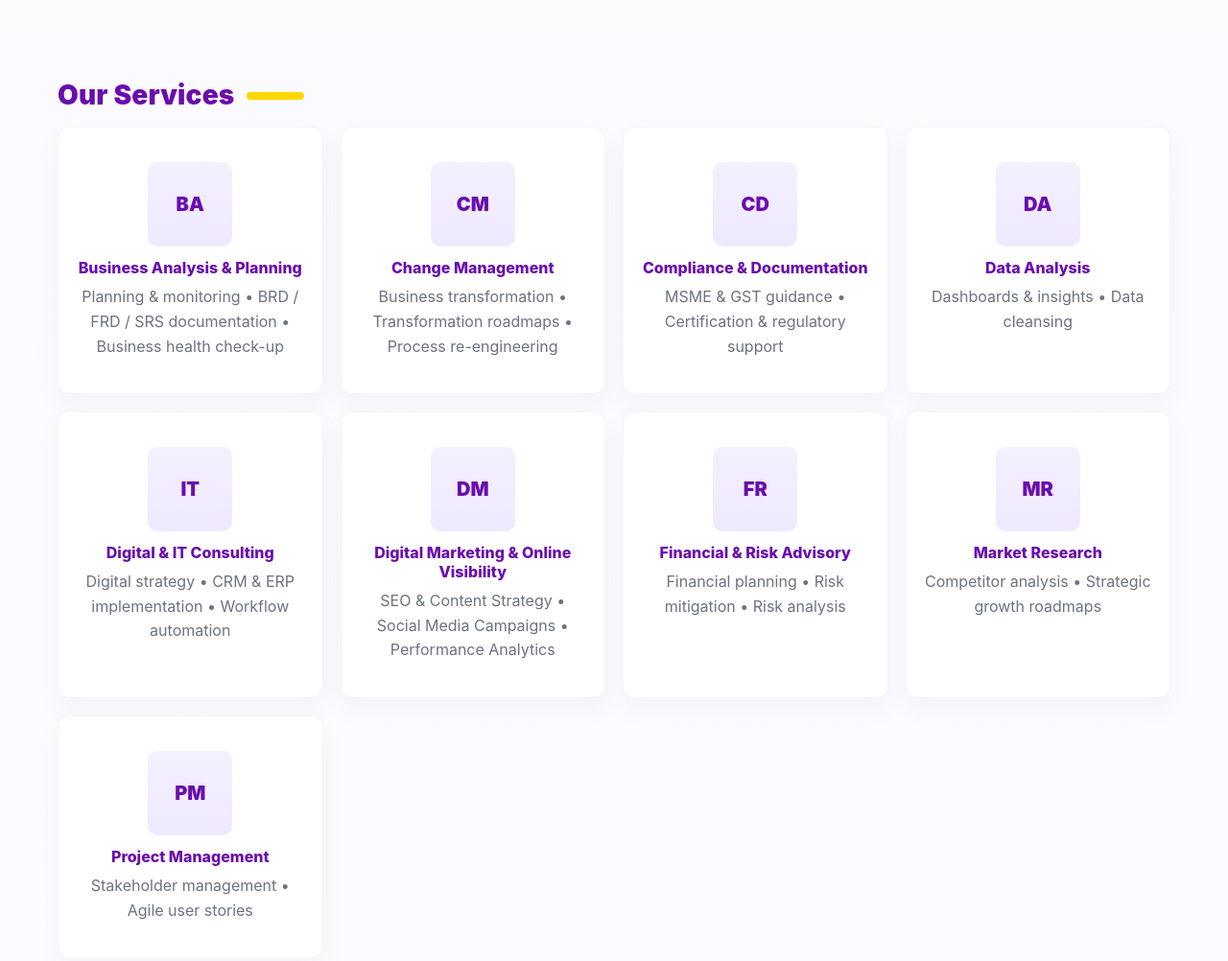
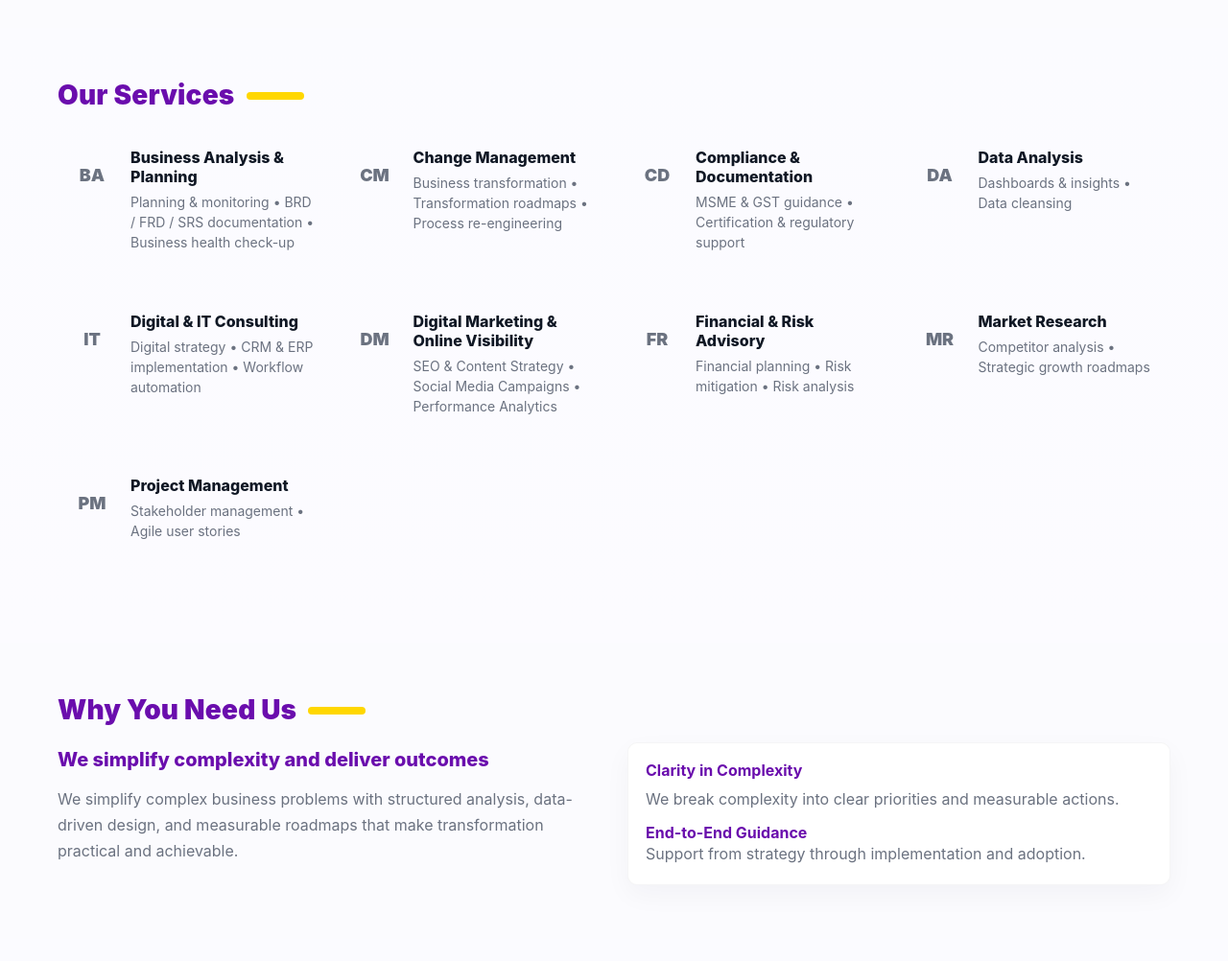
Before and after one commit to saravanaakconsult-pixel/Newtest, a plain HTML site: page index.html in a window 1280 px wide. Shown: the part 1040-2042 px from the top of the page at 96% size. Drawn offline with Linux system fonts and the light colour scheme.

Commit message:
Update index.html

```diff
--- a/index.html
+++ b/index.html
@@ -31,11 +31,10 @@
   /* Menu bar underneath */
   .menu-bar{display:flex;justify-content:center;gap:18px;padding:12px 0;border-top:1px solid rgba(15,23,42,0.03);background:linear-gradient(180deg, rgba(255,255,255,0.96), rgba(255,255,255,0.98))}
   .nav-link{padding:8px 12px;border-radius:8px;font-weight:700;font-size:15px;color:var(--ink);cursor:pointer;position:relative;background:transparent}
-  /* remove heavy grey box; we use an underline pseudo-element */
   .nav-link:hover,
   .nav-link:focus{ color:var(--purple); outline: none; }
 
-  /* Underline (Option A) */
+  /* Underline (Option A previously chosen) */
   .nav-link::after{
     content:"";
     position:absolute;
@@ -58,7 +57,7 @@
   .menu-bar .cta{ border-radius:10px; box-shadow:0 6px 18px rgba(106,13,173,0.08); transition:transform .12s ease, box-shadow .12s ease;}
   .menu-bar .cta:hover{ transform:translateY(-1px); box-shadow:0 10px 24px rgba(106,13,173,0.10); }
 
-  /* Dropdown panel (subtle + lower) */
+  /* Dropdown panel */
   .dropdown-wrap{position:relative;display:inline-block}
   .dropdown-panel{
     position:absolute;left:50%;transform:translateX(-50%);top:62px;
@@ -95,12 +94,40 @@
   .about-content{display:grid;grid-template-columns:1fr;gap:18px}
   .about-content p{color:var(--muted);line-height:1.7}
 
-  /* Services grid + flip cards */
+  /* Services grid - FLAT style (no outline/box) */
   .services-grid{display:grid;grid-template-columns:repeat(auto-fit,minmax(240px,1fr));gap:18px;margin-top:18px}
-  .service-card{background:var(--card);border-radius:12px;padding:36px 18px;border:1px solid rgba(14,20,39,0.04);box-shadow:0 12px 30px rgba(16,24,40,0.04);text-align:center;min-height:160px}
-  .service-card .icon{width:88px;height:88px;margin:0 auto 12px;border-radius:10px;background:linear-gradient(180deg,#f3f0ff,#efe9ff);display:grid;place-items:center;color:var(--purple);font-weight:900;font-size:20px}
-  .service-card .title{font-weight:800;color:var(--purple);margin-top:8px}
-  .service-card .desc{color:var(--muted);margin-top:8px;line-height:1.6}
+  .service-card{
+    background:transparent;      /* plain background */
+    border: none;                /* remove outline */
+    box-shadow: none;            /* remove shadow */
+    padding:22px 8px;           /* keep spacing */
+    text-align:left;
+    min-height:140px;
+    transition:color .16s ease;
+    display:flex;
+    gap:12px;
+    align-items:flex-start;
+  }
+  .service-card .icon{
+    width:56px;height:56px;
+    border-radius:8px;
+    background:transparent;      /* no colored box */
+    display:grid;place-items:center;
+    color:var(--muted);           /* muted by default */
+    font-weight:900;font-size:18px;
+    transition:transform .18s ease, color .18s ease;
+    flex:0 0 56px;
+  }
+  .service-card .content{flex:1}
+  .service-card .title{
+    font-weight:800;color:var(--ink);margin-top:0;font-size:16px;
+    transition:color .18s ease;
+  }
+  .service-card .desc{color:var(--muted);margin-top:6px;line-height:1.5;font-size:14px}
+
+  /* Hover: plain but with a small purple color change (Option B) */
+  .service-card:hover .icon{ color:var(--purple); transform:translateY(-6px); }
+  .service-card:hover .title{ color:var(--purple); }
 
   /* Experts carousel style (cards) */
   .experts-grid{display:grid;grid-template-columns:repeat(auto-fit,minmax(260px,1fr));gap:18px;margin-top:18px}
@@ -123,6 +150,8 @@
     .section-title{ justify-content:center; gap:8px; }
     .menu-bar{flex-wrap:wrap;padding:10px 12px;gap:8px}
     .nav-link{font-size:14px;padding:8px 10px}
+    .service-card{ padding:18px 6px; min-height:120px; }
+    .service-card .icon{ width:48px;height:48px; flex:0 0 48px; font-size:16px; }
   }
 
   /* utility: visually-hidden (a11y) */
@@ -207,58 +236,76 @@
       <div class="section-title"><h2>Our Services</h2><div class="accent" aria-hidden="true"></div></div>
 
       <div class="services-grid" id="servicesGrid">
-        <div id="services-business-analysis" class="service-card">
-          <div class="icon">BA</div>
-          <div class="title">Business Analysis &amp; Planning</div>
+        <div id="services-business-analysis" class="service-card" role="article" aria-labelledby="svc-ba-title">
+          <div class="icon" aria-hidden="true">BA</div>
+          <div class="content">
+            <div id="svc-ba-title" class="title">Business Analysis &amp; Planning</div>
             <div class="desc">Planning & monitoring • BRD / FRD / SRS documentation • Business health check-up</div>
           </div>
+        </div>
 
-        <div id="services-change-management" class="service-card">
-          <div class="icon">CM</div>
-          <div class="title">Change Management</div>
+        <div id="services-change-management" class="service-card" role="article" aria-labelledby="svc-cm-title">
+          <div class="icon" aria-hidden="true">CM</div>
+          <div class="content">
+            <div id="svc-cm-title" class="title">Change Management</div>
             <div class="desc">Business transformation • Transformation roadmaps • Process re-engineering</div>
           </div>
+        </div>
 
-        <div id="services-compliance-documentation" class="service-card">
-          <div class="icon">CD</div>
-          <div class="title">Compliance &amp; Documentation</div>
+        <div id="services-compliance-documentation" class="service-card" role="article" aria-labelledby="svc-cd-title">
+          <div class="icon" aria-hidden="true">CD</div>
+          <div class="content">
+            <div id="svc-cd-title" class="title">Compliance &amp; Documentation</div>
             <div class="desc">MSME & GST guidance • Certification & regulatory support</div>
           </div>
+        </div>
 
-        <div id="services-data-analysis" class="service-card">
-          <div class="icon">DA</div>
-          <div class="title">Data Analysis</div>
+        <div id="services-data-analysis" class="service-card" role="article" aria-labelledby="svc-da-title">
+          <div class="icon" aria-hidden="true">DA</div>
+          <div class="content">
+            <div id="svc-da-title" class="title">Data Analysis</div>
             <div class="desc">Dashboards & insights • Data cleansing</div>
           </div>
+        </div>
 
-        <div id="services-digital-it" class="service-card">
-          <div class="icon">IT</div>
-          <div class="title">Digital &amp; IT Consulting</div>
+        <div id="services-digital-it" class="service-card" role="article" aria-labelledby="svc-it-title">
+          <div class="icon" aria-hidden="true">IT</div>
+          <div class="content">
+            <div id="svc-it-title" class="title">Digital &amp; IT Consulting</div>
             <div class="desc">Digital strategy • CRM & ERP implementation • Workflow automation</div>
           </div>
+        </div>
 
-        <div id="services-digital-marketing" class="service-card">
-          <div class="icon">DM</div>
-          <div class="title">Digital Marketing &amp; Online Visibility</div>
+        <div id="services-digital-marketing" class="service-card" role="article" aria-labelledby="svc-dm-title">
+          <div class="icon" aria-hidden="true">DM</div>
+          <div class="content">
+            <div id="svc-dm-title" class="title">Digital Marketing &amp; Online Visibility</div>
             <div class="desc">SEO & Content Strategy • Social Media Campaigns • Performance Analytics</div>
           </div>
+        </div>
 
-        <div id="services-financial-risk" class="service-card">
-          <div class="icon">FR</div>
-          <div class="title">Financial &amp; Risk Advisory</div>
+        <div id="services-financial-risk" class="service-card" role="article" aria-labelledby="svc-fr-title">
+          <div class="icon" aria-hidden="true">FR</div>
+          <div class="content">
+            <div id="svc-fr-title" class="title">Financial &amp; Risk Advisory</div>
             <div class="desc">Financial planning • Risk mitigation • Risk analysis</div>
           </div>
+        </div>
 
-        <div id="services-market-research" class="service-card">
-          <div class="icon">MR</div>
-          <div class="title">Market Research</div>
+        <div id="services-market-research" class="service-card" role="article" aria-labelledby="svc-mr-title">
+          <div class="icon" aria-hidden="true">MR</div>
+          <div class="content">
+            <div id="svc-mr-title" class="title">Market Research</div>
             <div class="desc">Competitor analysis • Strategic growth roadmaps</div>
           </div>
+        </div>
 
-        <div id="services-project-management" class="service-card">
-          <div class="icon">PM</div>
-          <div class="title">Project Management</div>
+        <div id="services-project-management" class="service-card" role="article" aria-labelledby="svc-pm-title">
+          <div class="icon" aria-hidden="true">PM</div>
+          <div class="content">
+            <div id="svc-pm-title" class="title">Project Management</div>
             <div class="desc">Stakeholder management • Agile user stories</div>
+          </div>
         </div>
       </div>
     </div>
@@ -357,7 +404,7 @@
 // dynamic year
 document.getElementById('year').textContent = new Date().getFullYear();
 
-// dropdown toggle (unchanged behavior)
+// dropdown toggle
 const servicesBtn = document.getElementById('servicesBtn');
 const dropdown = document.getElementById('dropdown');
 function openDropdown(){ dropdown.classList.add('open'); servicesBtn.setAttribute('aria-expanded','true'); dropdown.setAttribute('aria-hidden','false'); }
@@ -372,8 +419,8 @@ function highlightService(id){
   const el = document.getElementById(id);
   if (!el) return;
   el.scrollIntoView({behavior:'smooth', block:'center'});
-  el.style.boxShadow = '0 18px 40px rgba(106,13,173,0.08)';
-  setTimeout(()=>{ el.style.boxShadow = ''; }, 2000);
+  el.style.boxShadow = '0 18px 40px rgba(106,13,173,0.05)';
+  setTimeout(()=>{ el.style.boxShadow = ''; }, 1600);
 }
 links.forEach(a=>{
   a.addEventListener('click', (ev)=>{
@@ -392,29 +439,18 @@ if (reqForm){
 }
 
 // --- Navigation active underline sync (click + scroll)
-// set active class on closest nav-link (for the underline)
 const navLinks = Array.from(document.querySelectorAll('.menu-bar .nav-link'));
 const sectionAnchors = Array.from(document.querySelectorAll('main section[id], main [id]')).filter(el=>el.id);
 const anchorMap = {};
-
-// map anchors to nav-link elements by href matching
 navLinks.forEach(nl=>{
   const a = nl.querySelector('a');
   if (a && a.getAttribute('href') && a.getAttribute('href').startsWith('#')){
     anchorMap[a.getAttribute('href').replace('#','')] = nl;
-    // click behavior: add active
-    a.addEventListener('click', (ev)=> {
-      // small delay because of smooth scroll
-      setActiveNav(nl);
-    });
+    a.addEventListener('click', (ev)=> { setActiveNav(nl); });
   }
 });
-
-// helper to set active nav
 function clearActiveNav(){ navLinks.forEach(n=>n.classList.remove('active')); }
 function setActiveNav(n){ clearActiveNav(); if (n) n.classList.add('active'); }
-
-// use IntersectionObserver to watch sections and set active nav
 const obsOptions = { root: null, rootMargin: '0px 0px -45% 0px', threshold: 0 };
 const observer = new IntersectionObserver((entries)=>{
   entries.forEach(entry=>{
@@ -425,10 +461,7 @@ const observer = new IntersectionObserver((entries)=>{
     }
   });
 }, obsOptions);
-
 sectionAnchors.forEach(s=>observer.observe(s));
-
-// on load, try to set active based on current hash
 if (location.hash){
   const h = location.hash.replace('#','');
   if (anchorMap[h]) setActiveNav(anchorMap[h]);
```
Lines whose indentation alone changed are shown as unchanged.
